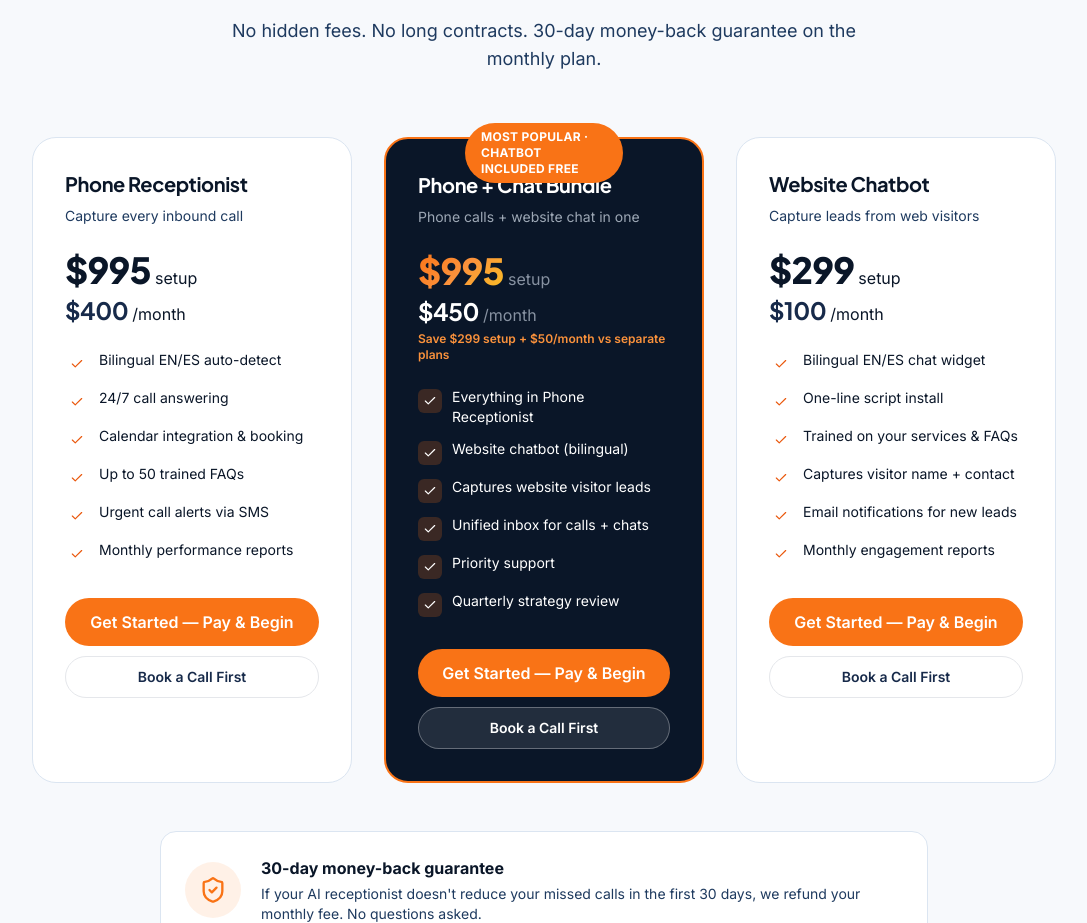
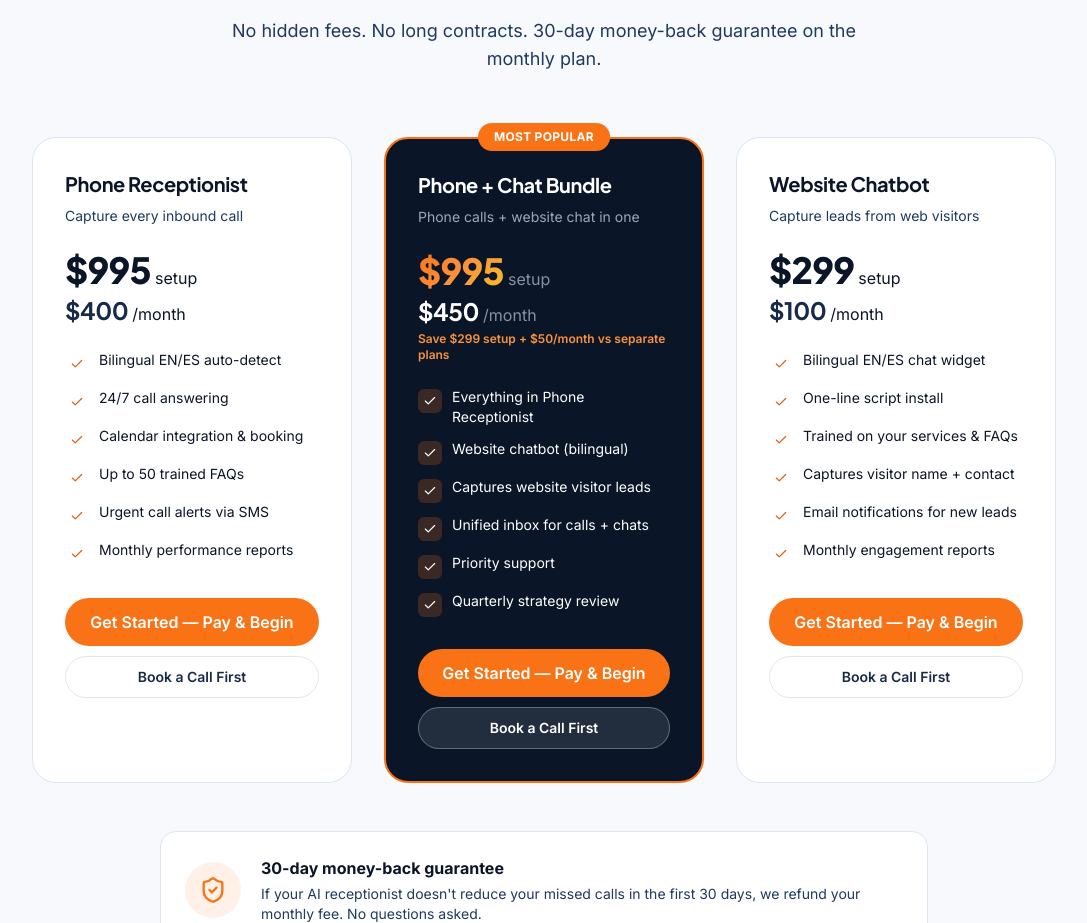
Before and after one commit to brownene3-wq/apex-tools-ai, a plain HTML site: page index.html in a window 1280 px wide. Shown: the part 6150-7073 px from the top of the page, without its empty margins (96-1183 px from the left). Drawn offline with nearby package versions, Linux system fonts and the light colour scheme; no server answers.

Commit message:
Shorten bundle badge to 'Most Popular' - longer text was wrapping 3 lines over the heading

```diff
--- a/index.html
+++ b/index.html
@@ -601,7 +601,7 @@
 
       <!-- Plan 2: Bundle (Featured) -->
       <div class="relative bg-navy-900 text-white rounded-3xl p-8 border-2 border-accent-500 hover:shadow-2xl hover:shadow-accent-500/20 transition-all transform md:scale-105 reveal">
-        <div class="absolute -top-4 left-1/2 -translate-x-1/2 bg-accent-500 text-white text-xs font-bold uppercase tracking-wide px-4 py-1.5 rounded-full">Most Popular · Chatbot Included Free</div>
+        <div class="absolute -top-4 left-1/2 -translate-x-1/2 bg-accent-500 text-white text-xs font-bold uppercase tracking-wide px-4 py-1.5 rounded-full">Most Popular</div>
         <div class="mb-6">
           <h3 class="font-display font-bold text-xl mb-2">Phone + Chat Bundle</h3>
           <p class="text-sm text-navy-100/70">Phone calls + website chat in one</p>
```
Also changed, not shown: es/index.html (+1 -1 lines).
